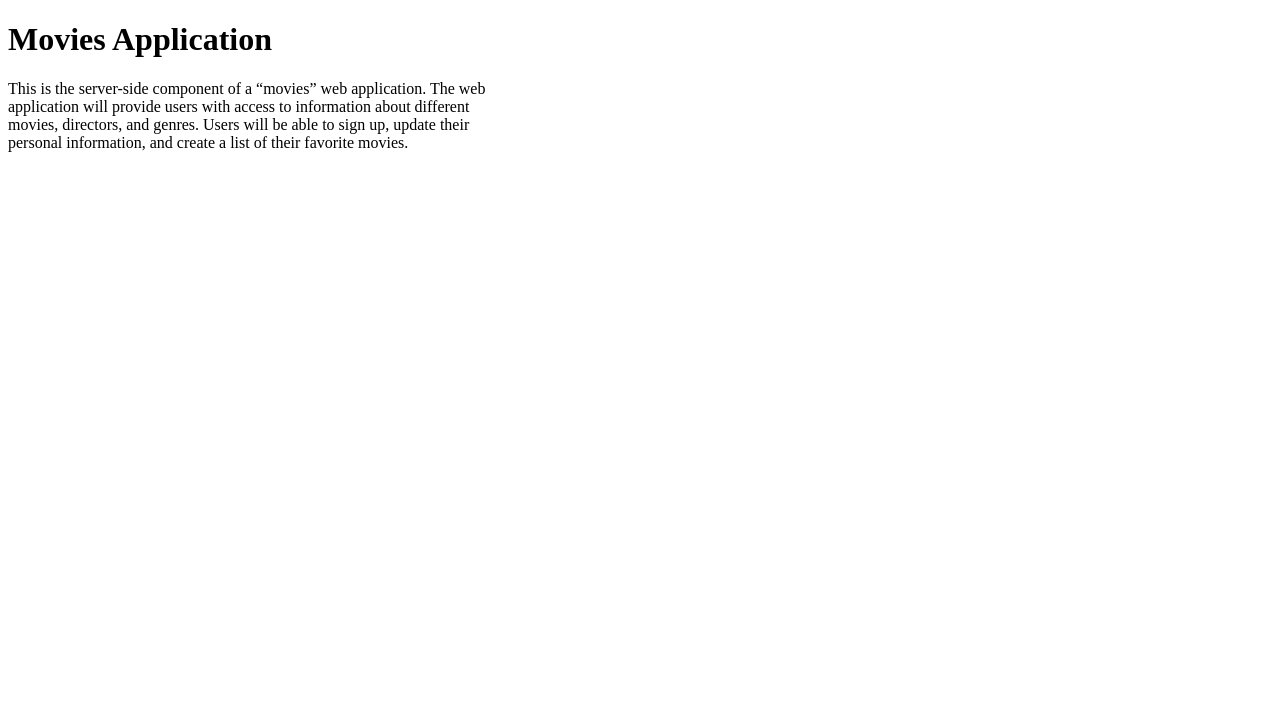
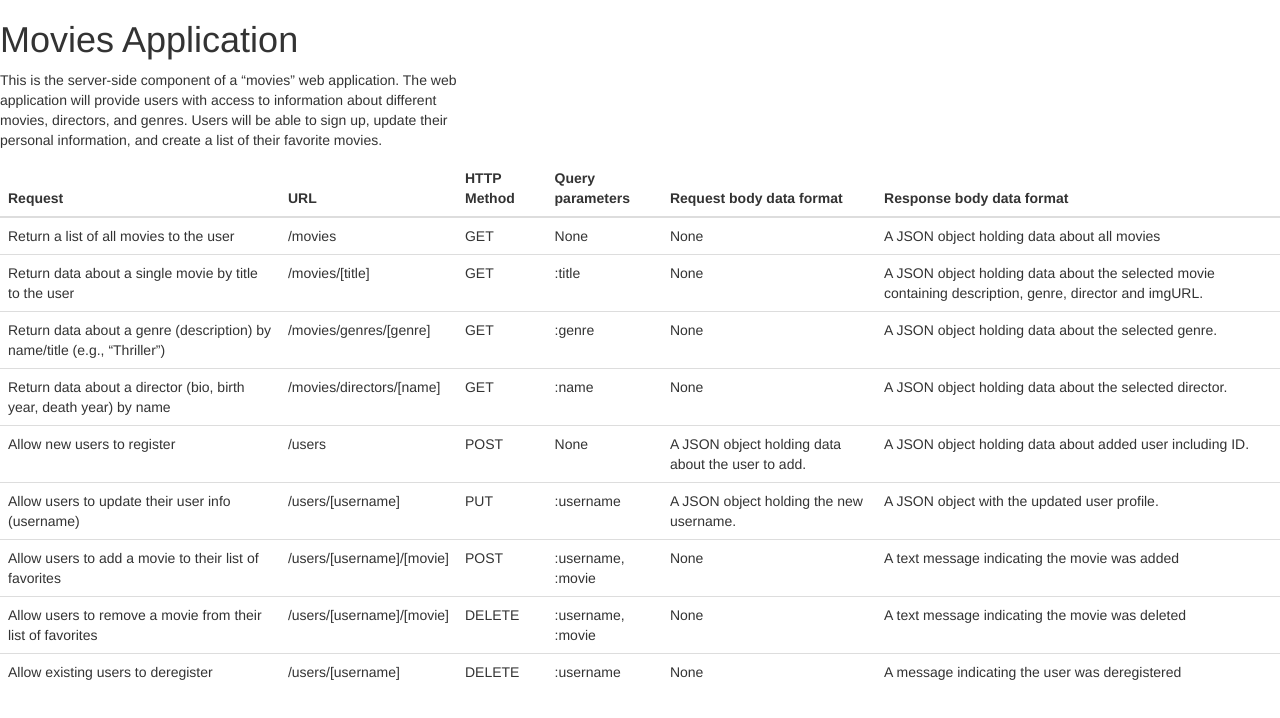
Before and after one commit to martinbd1/movie_api, a website: page public/documentation.html in a window 1280 px wide. Drawn offline with nearby package versions, Linux system fonts and the light colour scheme.

Commit message:
Update documentation.html

```diff
--- a/public/documentation.html
+++ b/public/documentation.html
@@ -1,9 +1,10 @@
 <!DOCTYPE html>
-<html>
+<html lang="en">
 
 <head>
     <meta charset="utf-8">
     <title>MyMovies API Documentation</title>
+    <link rel="stylesheet" href="https://maxcdn.bootstrapcdn.com/bootstrap/3.4.1/css/bootstrap.min.css">
 </head>
 
 <body>
@@ -16,6 +17,93 @@
         personal information, and create a list of their favorite movies.
     </p>
 
+    <table class="table table-hover">
+        <thead>
+            <tr>
+                <th scope="col">Request</th>
+                <th scope="col">URL</th>
+                <th scope="col">HTTP Method</th>
+                <th scope="col">Query parameters</th>
+                <th scope="col">Request body data format</th>
+                <th scope="col">Response body data format</th>
+            </tr>
+        </thead>
+        <tbody>
+            <tr>
+                <td>Return a list of all movies to the user</td>
+                <td>/movies</td>
+                <td>GET</td>
+                <td>None</td>
+                <td>None</td>
+                <td>A JSON object holding data about all movies</td>
+            </tr>
+            <tr>
+                <td>Return data about a single movie by title to the user</td>
+                <td>/movies/[title]</td>
+                <td>GET</td>
+                <td>:title</td>
+                <td>None</td>
+                <td>A JSON object holding data about the selected movie containing description, genre, director and imgURL.</td>
+            </tr>
+            <tr>
+                <td>Return data about a genre (description) by name/title (e.g., “Thriller”)</td>
+                <td>/movies/genres/[genre]</td>
+                <td>GET</td>
+                <td>:genre</td>
+                <td>None</td>
+                <td>A JSON object holding data about the selected genre.</td>
+            </tr>
+            <tr>
+                <td>Return data about a director (bio, birth year, death year) by name</td>
+                <td>/movies/directors/[name]</td>
+                <td>GET</td>
+                <td>:name</td>
+                <td>None</td>
+                <td>A JSON object holding data about the selected director. </td>
+            </tr>
+            <tr>
+                <td>Allow new users to register</td>
+                <td>/users</td>
+                <td>POST</td>
+                <td>None</td>
+                <td>A JSON object holding data about the user to add.</td>
+                <td>A JSON object holding data about added user including ID.</td>
+            </tr>
+            <tr>
+                <td>Allow users to update their user info (username)</td>
+                <td>/users/[username]</td>
+                <td>PUT</td>
+                <td>:username</td>
+                <td>A JSON object holding the new username.</td>
+                <td>A JSON object with the updated user profile.</td>
+            </tr>
+            <tr>
+                <td>Allow users to add a movie to their list of favorites</td>
+                <td>/users/[username]/[movie]</td>
+                <td>POST</td>
+                <td>:username, :movie</td>
+                <td>None</td>
+                <td>A text message indicating the movie was added</td>
+            </tr>
+            <tr>
+                <td>Allow users to remove a movie from their list of favorites</td>
+                <td>/users/[username]/[movie]</td>
+                <td>DELETE</td>
+                <td>:username, :movie</td>
+                <td>None</td>
+                <td>A text message indicating the movie was deleted</td>
+            </tr>
+            <tr>
+                <td>Allow existing users to deregister</td>
+                <td>/users/[username]</td>
+                <td>DELETE</td>
+                <td>:username</td>
+                <td>None</td>
+                <td>A message indicating the user was deregistered</td>
+            </tr>
+        </tbody>
+    </table>
+
 </body>
 
 </html>
```
